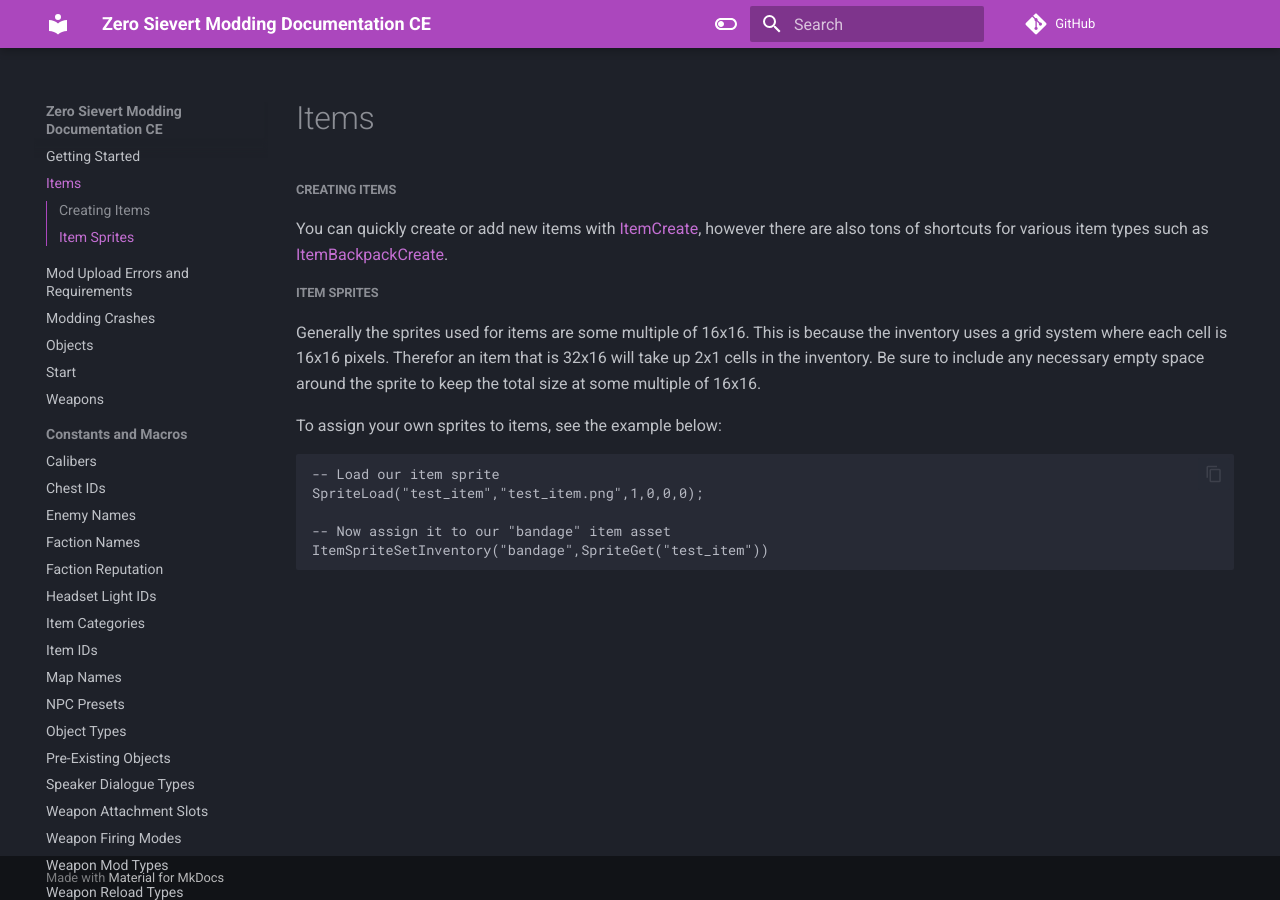
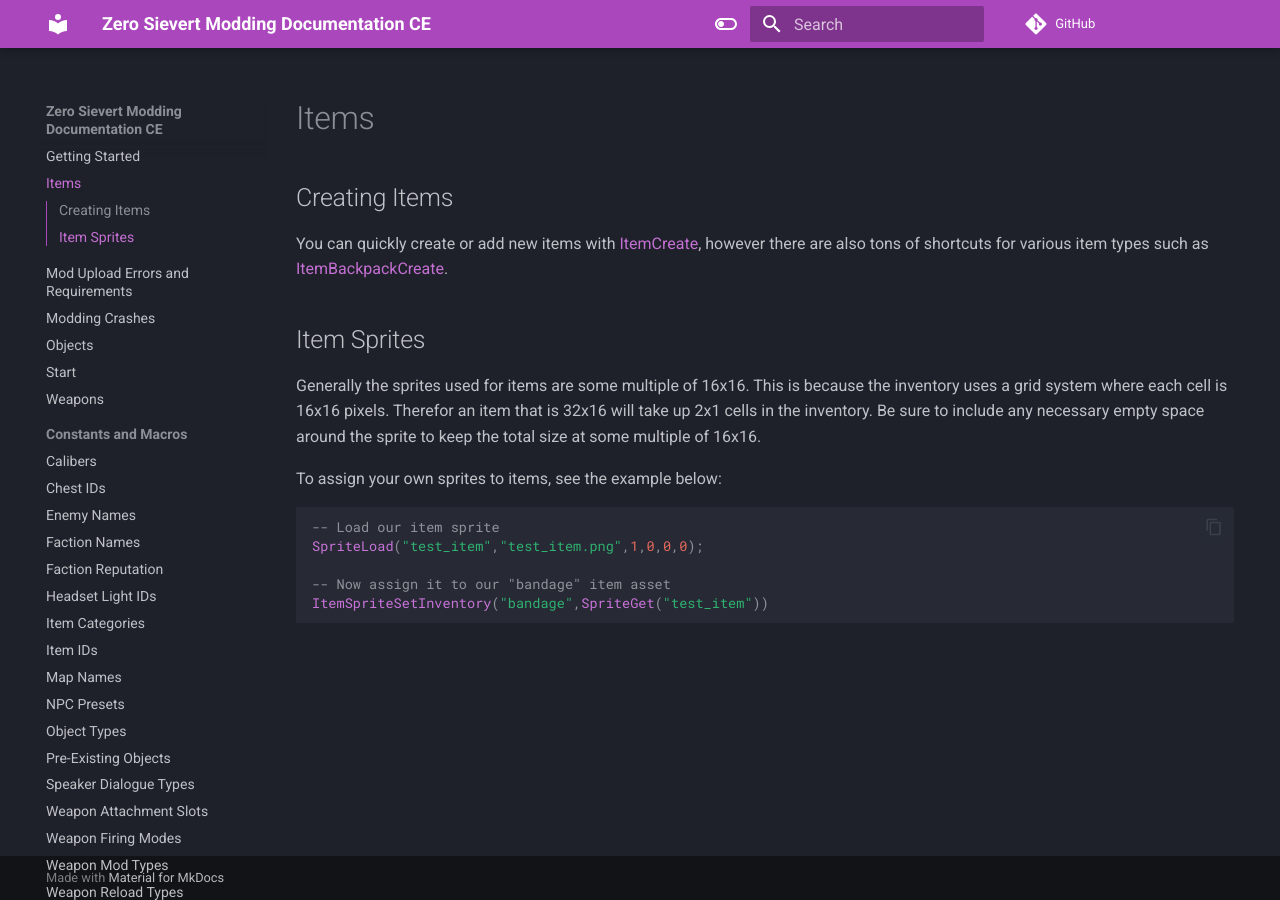
Before and after one commit to jay-salihov/zero-sievert-modding-documentation-CE, an MkDocs documentation site: the page built from docs/Items.md, in a window 1280 px wide. Built offline with MkDocs 1.6.1 and Material for MkDocs 9.7.7, drawn with Linux system fonts in a browser that asks for light colours; comment, search, counter and statistics services are not loaded; part of the change alters nothing that is shown.

Commit message:
links, formatting & syntax highlight in codeblock

````diff
--- a/docs/Items.md
+++ b/docs/Items.md
@@ -1,16 +1,16 @@
 # Items
 
-##### Creating Items
+## Creating Items
 
-You can quickly create or add new items with [ItemCreate](ItemCreate), however there are also tons of shortcuts for various item types such as [ItemBackpackCreate](ItemBackpackCreate).
+You can quickly create or add new items with [ItemCreate](./Functions/Items/Generic Usage/ItemCreate), however there are also tons of shortcuts for various item types such as [ItemBackpackCreate](./Functions/Items/Backpacks/ItemBackpackCreate).
 
-##### Item Sprites
+## Item Sprites
 
 Generally the sprites used for items are some multiple of 16x16. This is because the inventory uses a grid system where each cell is 16x16 pixels. Therefor an item that is 32x16 will take up 2x1 cells in the inventory. Be sure to include any necessary empty space around the sprite to keep the total size at some multiple of 16x16.
 
 To assign your own sprites to items, see the example below:
 
-```
+```lua
 -- Load our item sprite
 SpriteLoad("test_item","test_item.png",1,0,0,0);
 
````
